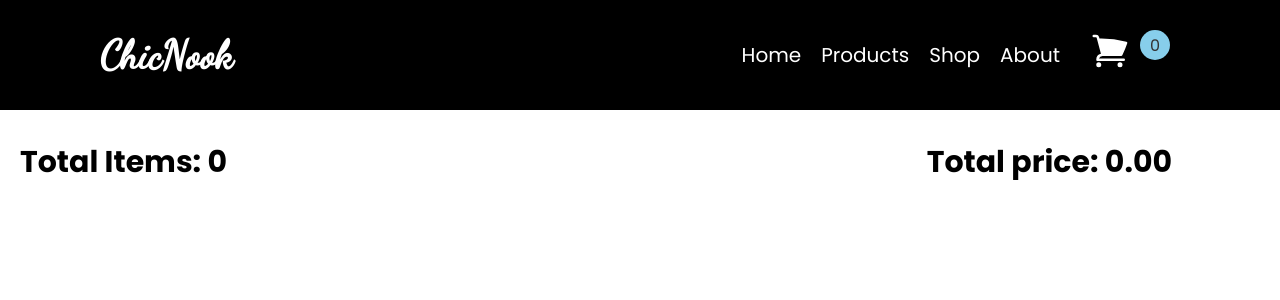
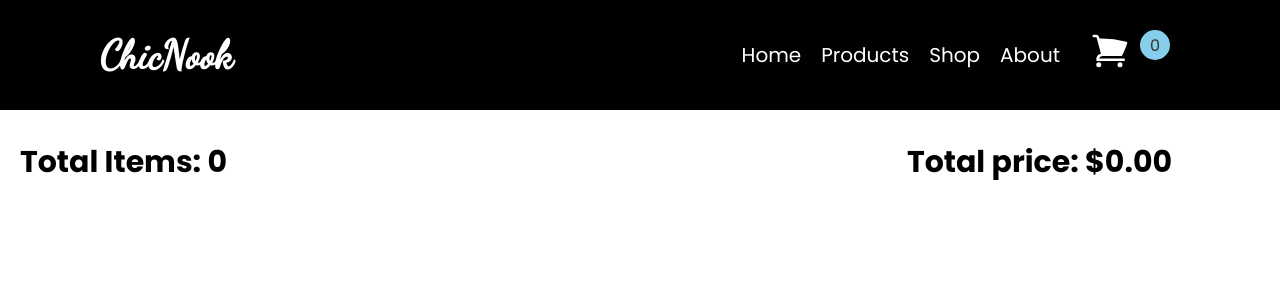
Before and after one commit to Fadilix/shopping-cart, a React (Vite) app: page /cart in a window 1280 px wide. Shown: the top 300 px of the page. Built offline with nearby package versions, Linux system fonts and the light colour scheme.

Commit message:
fix overflow-y

```diff
--- a/src/pages/CartPage.tsx
+++ b/src/pages/CartPage.tsx
@@ -33,7 +33,7 @@ const CartPage: React.FC = () => {
             <NavBar />
             <div className="total">
                 <p>Total Items: {totalItems}</p>
-                <p>Total price: {totalPrice.toFixed(2)}</p>
+                <p>Total price: ${totalPrice.toFixed(2)}</p>
             </div>
             <div className="cart-cards">
                 {data.map((item) => (
```
